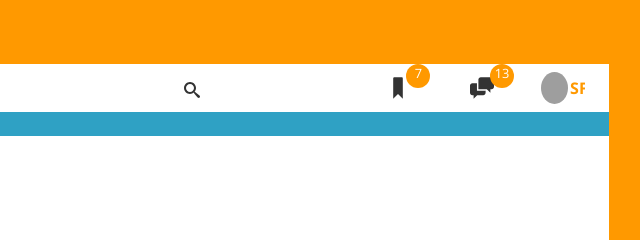
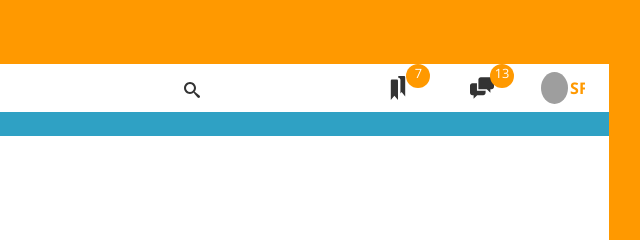
Before and after one commit to Salman-Farshe/Trillo, a website: page index.html in a window 1280 px wide. Shown: the top 240 px of the page, 543-1183 px from the left. Drawn offline with nearby package versions, Linux system fonts and the light colour scheme; grey boxes are pictures that could not be loaded.

Commit message:
customize header svg icon bookmark to bookmarks

```diff
--- a/index.html
+++ b/index.html
@@ -37,7 +37,7 @@
             <nav class="user__nav">
                 <div class="user__nav__box">
                     <svg class="user__nav__icon">
-                        <use xlink:href="./image/sprite.svg#icon-bookmark"></use>
+                        <use xlink:href="./image/sprite.svg#icon-bookmarks"></use>
                     </svg>
                     <span class="user__nav__notification">7</span>
                 </div>
```
